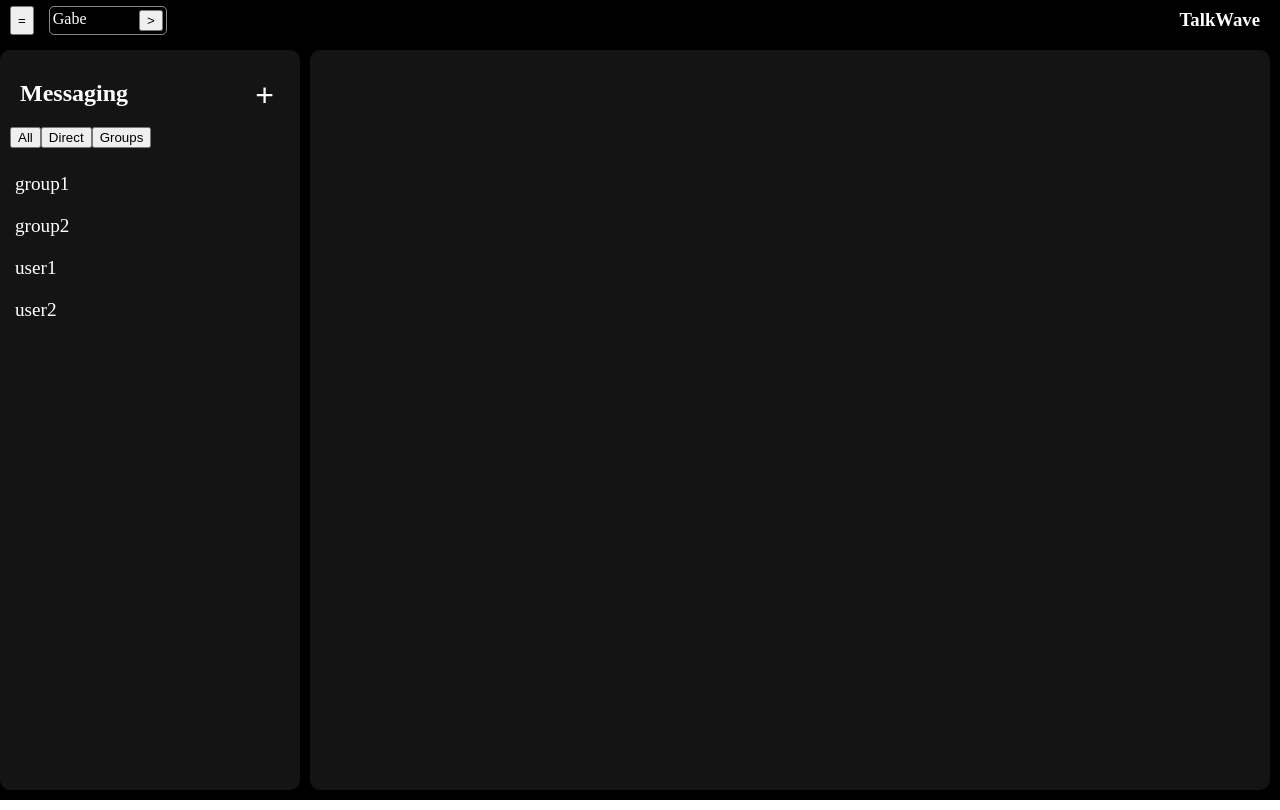
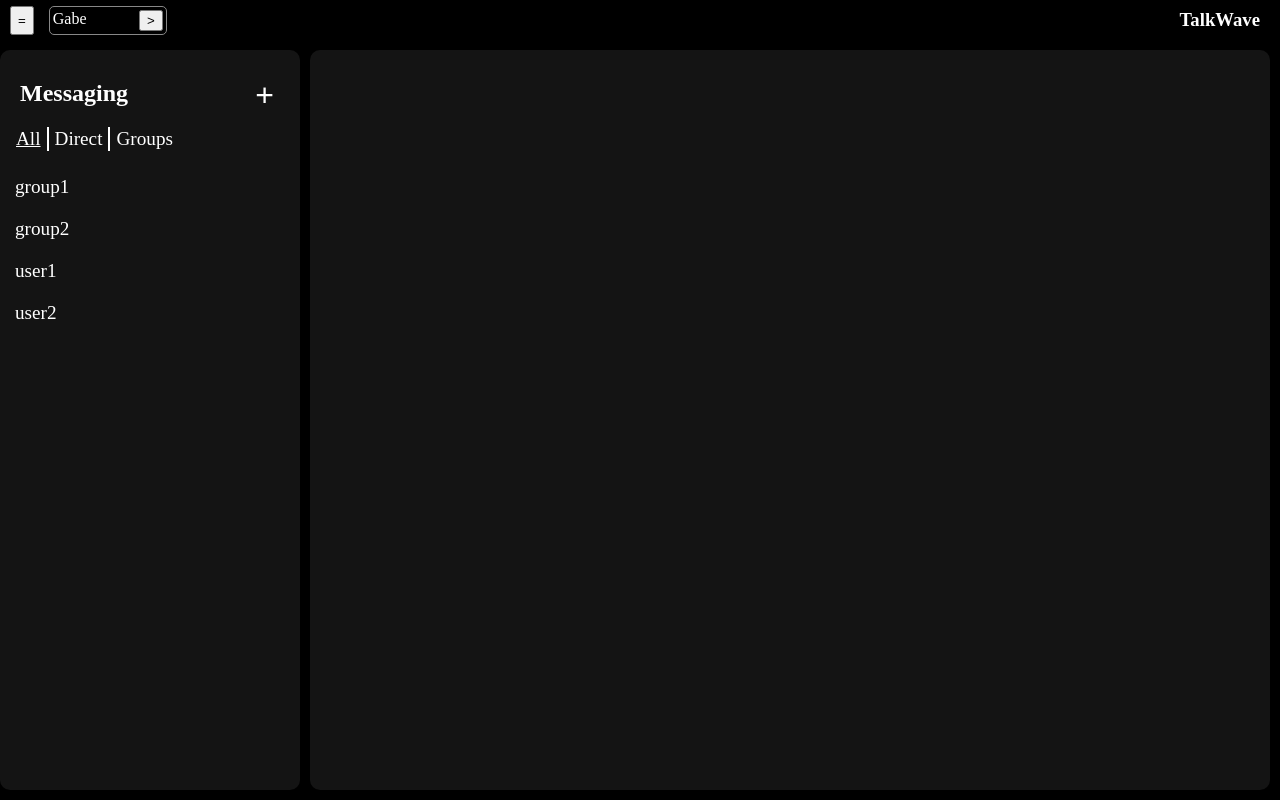
Before and after one commit to Gabefire/TalkWave, a React (Vite) app: page /main in a window 1280 px wide. Built offline with nearby package versions, Linux system fonts and the light colour scheme.

Commit message:
added some styling to sidebar component

```diff
--- a/src/components/main/side_bar/side_bar.css
+++ b/src/components/main/side_bar/side_bar.css
@@ -73,3 +73,21 @@
     top: -4px;
     right: 5px;
 }
+
+.room-type-header > button {
+    cursor: pointer;
+    color: white;
+    background-color: rgb(20, 20, 20);
+    border: none;
+    font-family: inherit;
+    font-size: 1.2rem;
+}
+
+.room-type-header button:nth-child(-n + 2) {
+    border-right: solid white 2px;
+}
+
+.room-type-header .active-btn {
+    text-decoration: underline;
+    cursor: default;
+}
```
